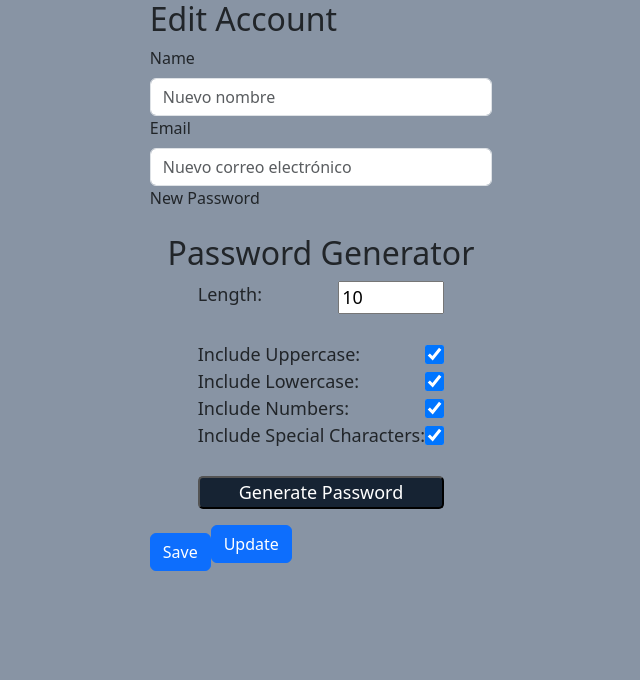
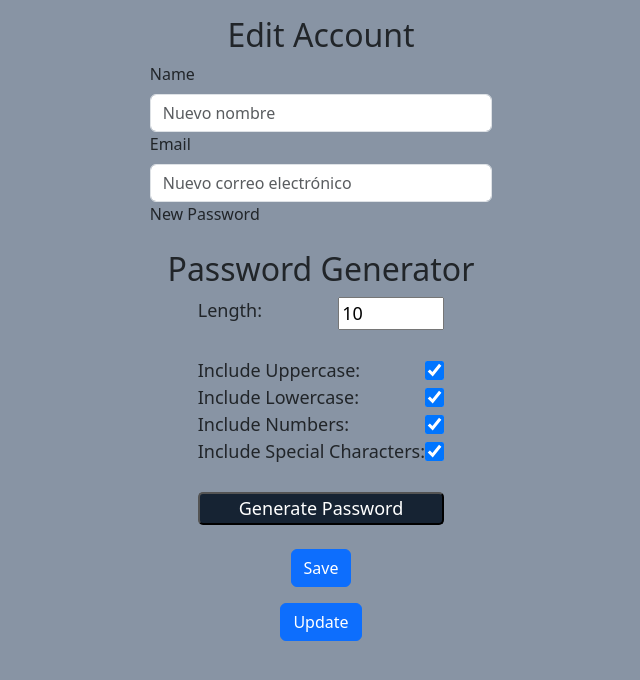
Before and after one commit to DBordallo/CerberusGuard, a React (Vite) app in the folder client/: page /editaccount/1 in a window 1280 px wide. Shown: the top 680 px of the page, without its empty margins (319-959 px from the left). Built offline with nearby package versions, Linux system fonts and the light colour scheme; no server answers.

Commit message:
fix(editaccount)fix logic

```diff
--- a/client/src/components/UserInfo/UserInfo.css
+++ b/client/src/components/UserInfo/UserInfo.css
@@ -4,7 +4,7 @@
     margin-bottom:0;
     padding:7.5%;
     padding-bottom: 30%;
-    border-radius: 1.2rem 1.2rem 0 0;
+    border-radius: 1.2rem;
 
 
 }
@@ -17,6 +17,13 @@
     margin-bottom:0;
 }
 .userImg{
+    border: solid 1px #162333;
+    border-radius: 10px;
+    width: 35vh;
     margin-top: 2.5rem;
     margin-bottom: 1.8rem;
 }
+
+.userName{
+    text-align: center;
+}
--- /dev/null
+++ b/client/src/components/editaccount/editaccount.css
@@ -0,0 +1,11 @@
+.SaveUpdate{
+    display: flex;
+    flex-direction: column;
+    align-items: center;
+    justify-content: center;
+}
+
+.editTitle{
+    text-align: center;
+    margin-top: 1rem;
+}
--- a/client/src/components/editaccount/editaccount.jsx
+++ b/client/src/components/editaccount/editaccount.jsx
@@ -1,14 +1,12 @@
-
 import React, { useState, useEffect } from "react";
 import { useParams } from "react-router-dom";
 import { Button, Form } from "react-bootstrap";
 import Nav from "../Nav/Nav";
+import "./editaccount.css";
 import homeGray from "../../assets/homeGray.png";
 import passwordGray from "../../assets/passwordGray.png";
-import profileGray from "../../assets/profileGray.png"
+import profileGray from "../../assets/profileGray.png";
 import PasswordGenerator from "../passwordGenerator/PasswordGenerator";
-
-
 
 const EditAccount = () => {
   const { id } = useParams();
@@ -18,48 +16,33 @@ const EditAccount = () => {
     email: "",
     password: "",
   });
+  const [generatedPassword, setGeneratedPassword] = useState(""); // Nuevo estado para la contraseña generada
 
   const handleGeneratePassword = (newPassword) => {
     setGeneratedPassword(newPassword);
   };
 
-
   const handleSavePassword = async () => {
     try {
-      if (!userId || !selectedId) {
-        throw new Error('No se pudo obtener el ID del usuario o la aplicación seleccionada');
-      }
-
-      console.log('userId:', userId);
-      console.log('selectedId:', selectedId);
-      console.log(selectedSocialNetwork)
-
-
-      const response = await fetch(`http://localhost:6700/cerberus/accounts/`, {
-        method: 'POST',
+      const response = await fetch(`http://localhost:6700/cerberus/accounts/${id}`, {
+        method: 'PUT',
         headers: {
           'Content-Type': 'application/json',
         },
         body: JSON.stringify({
-          email,
+          // Otros campos que puedas querer actualizar
           password: generatedPassword,
-          user_id: userId,
-          PreAccounts_id: selectedId,
         }),
       });
 
-      if (!response.ok) {
-        const errorText = await response.text();
-        setError(`Error al guardar la contraseña y la información del usuario: ${errorText}`);
-        console.error('Respuesta del servidor:', errorText);
-        return;
+      if (response.ok) {
+        console.log("Contraseña actualizada con éxito");
+        // Puedes manejar el éxito de la actualización aquí
+      } else {
+        console.error("Error al actualizar la contraseña:", response.statusText);
       }
-
-      const data = await response.json();
-      console.log('Contraseña y información del usuario guardadas exitosamente:', data);
     } catch (error) {
-      setError(`Error al guardar la contraseña y la información del usuario: ${error.message}`);
-      console.error('Error al guardar la contraseña y la información del usuario:', error);
+      console.error("Error al actualizar la contraseña:", error);
     }
   };
 
@@ -111,7 +94,7 @@ const EditAccount = () => {
 
   return (
     <div>
-      <h2>Edit Account</h2>
+      <h2 className="editTitle">Edit Account</h2>
       <Form>
         <Form.Group controlId="formName">
           <Form.Label>Name</Form.Label>
@@ -134,19 +117,19 @@ const EditAccount = () => {
           />
         </Form.Group>
         <Form.Group controlId="formPassword">
-          <Form.Label>New Password
-          </Form.Label>
+          <Form.Label>New Password</Form.Label>
         </Form.Group>
-        <PasswordGenerator/>
-        <Button style={{marginTop:"1rem"}} variant="primary" onClick={handleSavePassword}>
-              Save
-            </Button>
-        <Button variant="primary" onClick={handleUpdate}>
-          Update
-        </Button>
+        <PasswordGenerator onGeneratePassword={handleGeneratePassword} />
+        <div className="SaveUpdate">
+          <Button style={{ marginTop: "1rem" }} variant="primary" onClick={handleSavePassword}>
+            Save
+          </Button>
+          <Button style={{ marginTop: "1rem" }} variant="primary" onClick={handleUpdate}>
+            Update
+          </Button>
+        </div>
       </Form>
-      <Nav home = {homeGray} password={passwordGray} profile ={profileGray} ></Nav>
-
+      <Nav home={homeGray} password={passwordGray} profile={profileGray}></Nav>
     </div>
   );
 };
--- a/client/src/index.css
+++ b/client/src/index.css
@@ -11,6 +11,7 @@ body{
   height: 100vh;
   margin: 0;
   padding: 0;
+  scrollbar-color: #162333;
 }
 
 h1 {
```
